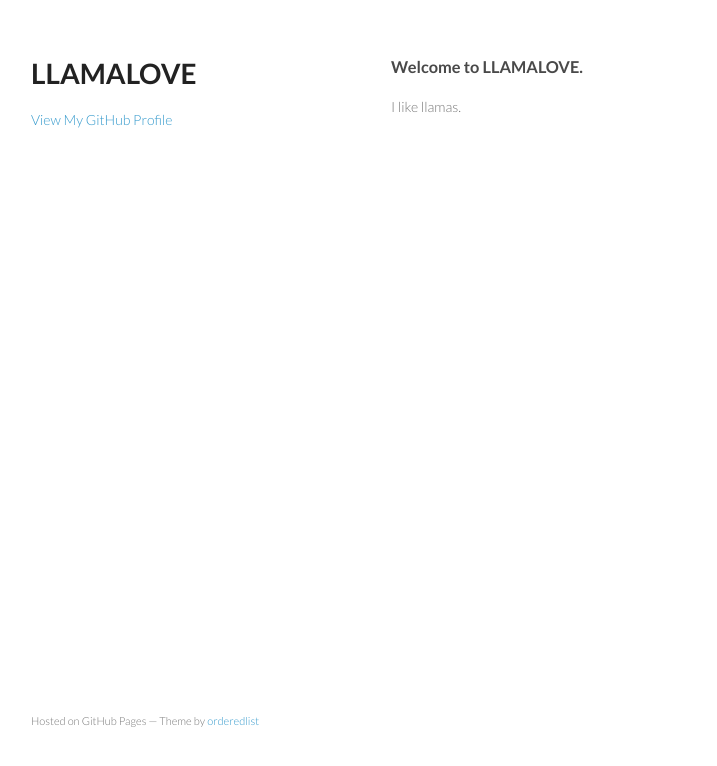
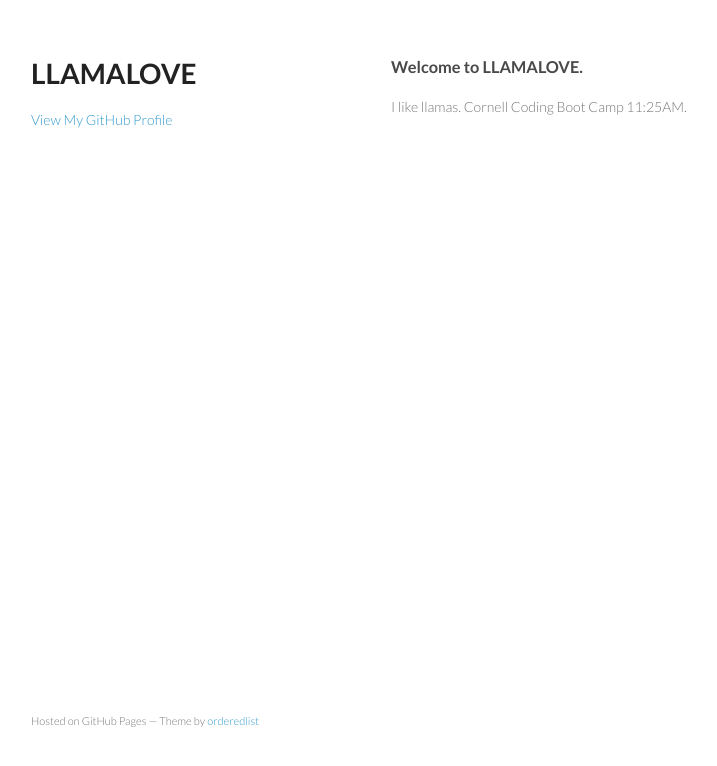
Before and after one commit to leeglenna789/leeglenna789.github.io, a plain HTML site: page index.html in a window 1280 px wide. Shown: the whole page, without its empty margins (179-896 px from the left). Drawn offline with Linux system fonts and the light colour scheme.

Commit message:
Replace master branch with page content via GitHub

```diff
--- a/index.html
+++ b/index.html
@@ -26,7 +26,8 @@
         <h3>
 <a id="welcome-to-llamalove" class="anchor" href="#welcome-to-llamalove" aria-hidden="true"><span class="octicon octicon-link"></span></a>Welcome to LLAMALOVE.</h3>
 
-<p>I like llamas.</p>
+<p>I like llamas.
+Cornell Coding Boot Camp 11:25AM.</p>
       </section>
       <footer>
         <p><small>Hosted on GitHub Pages &mdash; Theme by <a href="https://github.com/orderedlist">orderedlist</a></small></p>
--- a/params.json
+++ b/params.json
@@ -1 +1 @@
-{"name":"LLAMALOVE","tagline":"","body":"### Welcome to LLAMALOVE.\r\nI like llamas.\r\n","google":"","note":"Don't delete this file! It's used internally to help with page regeneration."}
+{"name":"LLAMALOVE","tagline":"","body":"### Welcome to LLAMALOVE.\r\nI like llamas.\r\nCornell Coding Boot Camp 11:25AM.","google":"","note":"Don't delete this file! It's used internally to help with page regeneration."}
```
